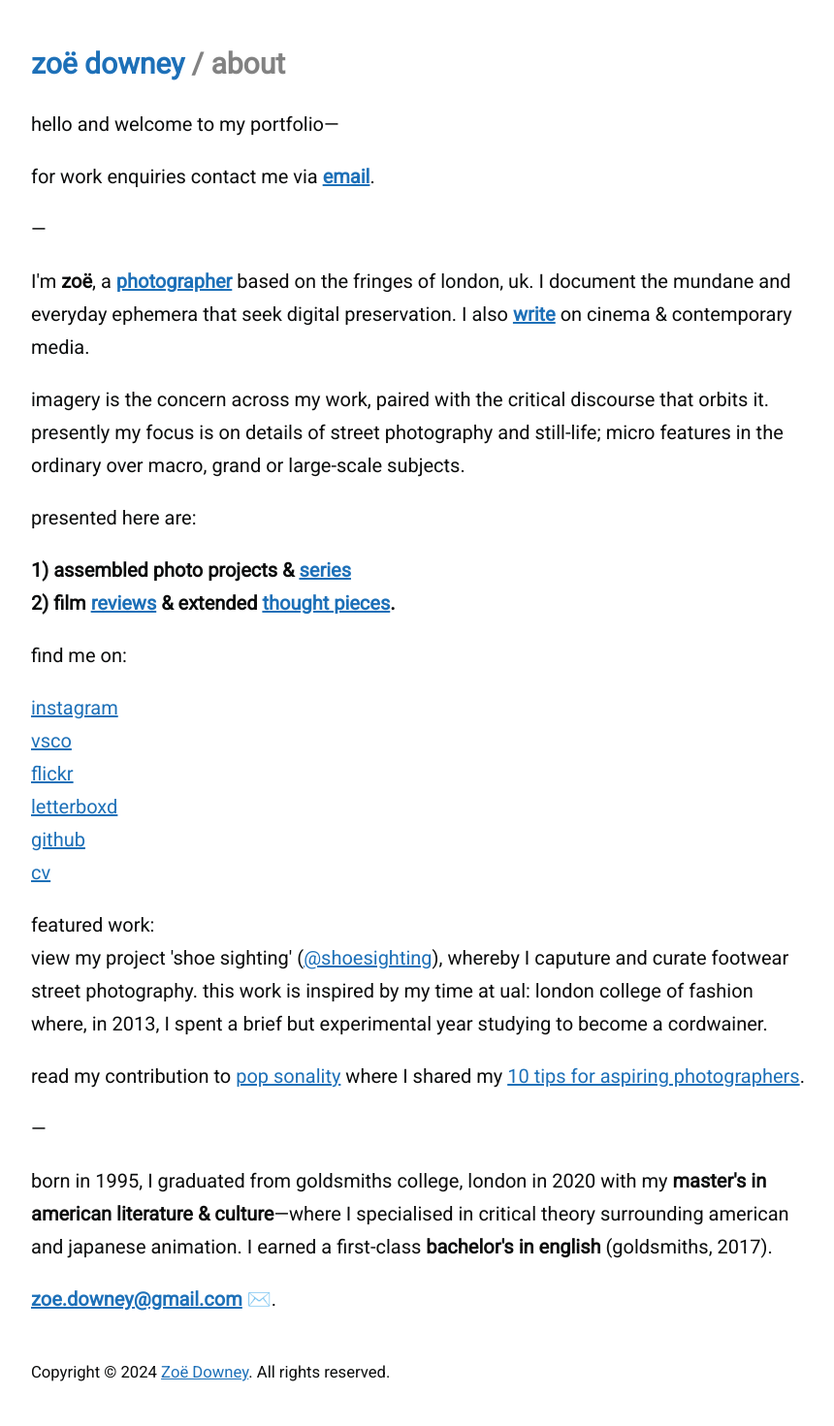
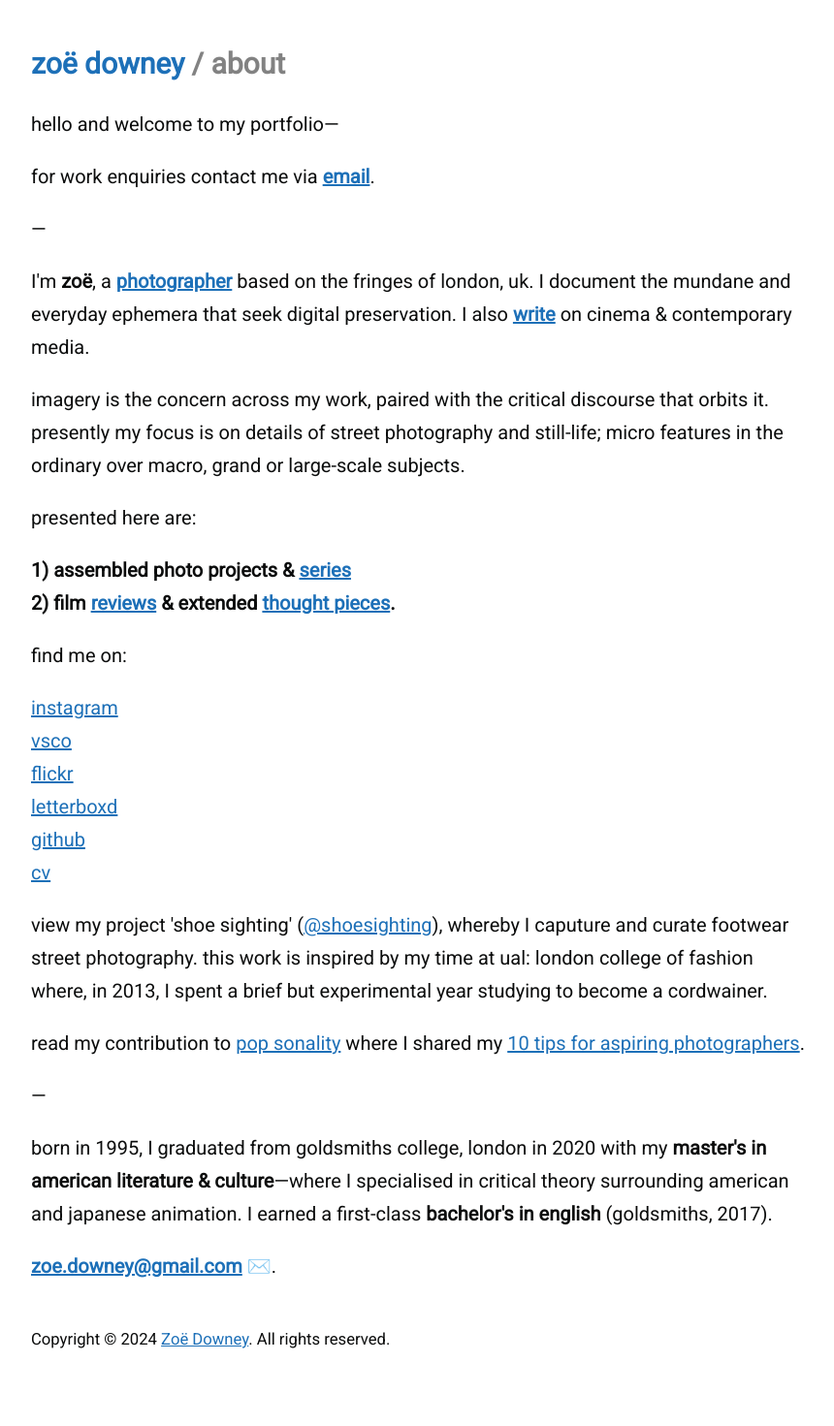
Before and after one commit to zoeurl/zoedowney.github.io, a Jekyll site: the page built from about/index.html, in a window 1280 px wide. Shown: the whole page at 97% size, without its empty margins (208-1068 px from the left). Built offline with Jekyll 4.4.1, drawn with Linux system fonts in a browser that asks for light colours; after the commit the page ends 1437 px from its top, so only the background shows below that.

Commit message:
Update index.html

```diff
--- a/about/index.html
+++ b/about/index.html
@@ -28,8 +28,7 @@
 <br><a href="https://github.com/zoedowney">github</a>
 <br><a href="https://docs.google.com/document/d/1iRSZGF9PkTJvuxi0jFZ2Vjhzw_B056JHXp2PcFHJsUo/edit?tab=t.0">cv</a>
 </p>
-featured work:
-<br>view my project 'shoe sighting' (<a href="https://www.instagram.com/shoesighting">@shoesighting</a>), whereby I caputure and curate footwear street photography. this work is inspired by my time at ual: london college of fashion where, in 2013, I spent a brief but experimental year studying to become a cordwainer.
+view my project 'shoe sighting' (<a href="https://www.instagram.com/shoesighting">@shoesighting</a>), whereby I caputure and curate footwear street photography. this work is inspired by my time at ual: london college of fashion where, in 2013, I spent a brief but experimental year studying to become a cordwainer.
 </p>
 read my contribution to <a href="https://www.instagram.com/p/DARMIgPo8T2/">pop sonality</a> where I shared my <a href="https://popsonality.blogspot.com/2024/09/zoe-downey-shares-with-pop-sonality-her.html">10 tips for aspiring photographers</a>.
 </p>
```
